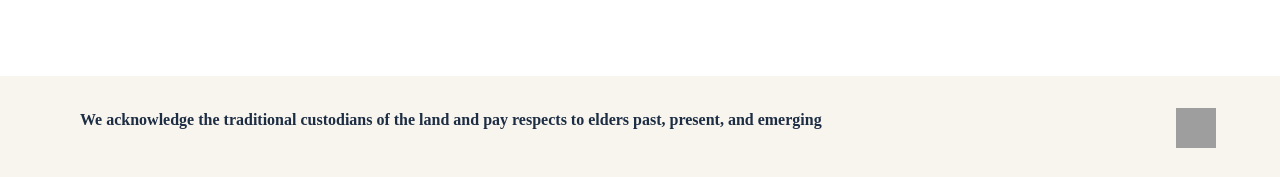
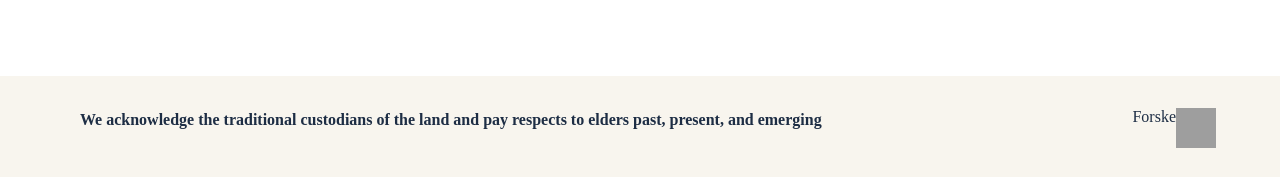
Before and after one commit to forske-org/.github, a Jekyll site: the page built from docs/index.md, in a window 1280 px wide. Shown: the part 720-897 px from the top of the page. Built offline with Jekyll 4.4.1, drawn with Linux system fonts in a browser that asks for light colours; our own code applies the rules of GitHub Pages for plain Markdown files; grey boxes are pictures that could not be loaded.

Commit message:
Updated styles

```diff
--- a/docs/_includes/footer.html
+++ b/docs/_includes/footer.html
@@ -1,7 +1,12 @@
 <footer class='footer__container'>
     <p class='footer__acknowledgement'>We acknowledge the traditional custodians of the land and pay respects to elders past, present, and emerging</p>
     <div class='footer__links'>
-
+        {% for item in site.data.footerLinks %}
+        <a target='_blank'
+            href='{{ item.href }}'>
+            {{ item.title }}
+        </a>
+        {% endfor %}
     </div>
     <div class='footer__social'>
         {% for item in site.data.socialLinks %}
--- a/docs/_includes/head.html
+++ b/docs/_includes/head.html
@@ -5,7 +5,6 @@
     <meta name="robots" content="noindex">
     <title>Forske | {{ page.title }}</title>
     <link rel="icon" href="https://app.forske.org/favicon.ico">
-    <!-- <link rel="stylesheet" type="text/css" media="screen" href="{{ '/assets/css/style.css?v=' | append: site.github.build_revision | relative_url }}"> -->
     <link rel="stylesheet" type="text/css" media="screen" href="https://docs.forske.org/assets/css/style.css">
     <link rel="preconnect" href="https://fonts.googleapis.com">
     <link rel="preconnect" href="https://fonts.gstatic.com">
--- a/docs/_includes/scripts.html
+++ b/docs/_includes/scripts.html
@@ -1,5 +1,4 @@
-<!-- SCRIPTS -->
-<script type="module">
+<script type='module'>
     import mermaid from 'https://cdn.jsdelivr.net/npm/mermaid@10/dist/mermaid.esm.min.mjs';
     const config = {
         securityLevel: 'strict',
```
Also changed, not shown: other parts of docs/_includes/scripts.html (+0 -2 lines).
